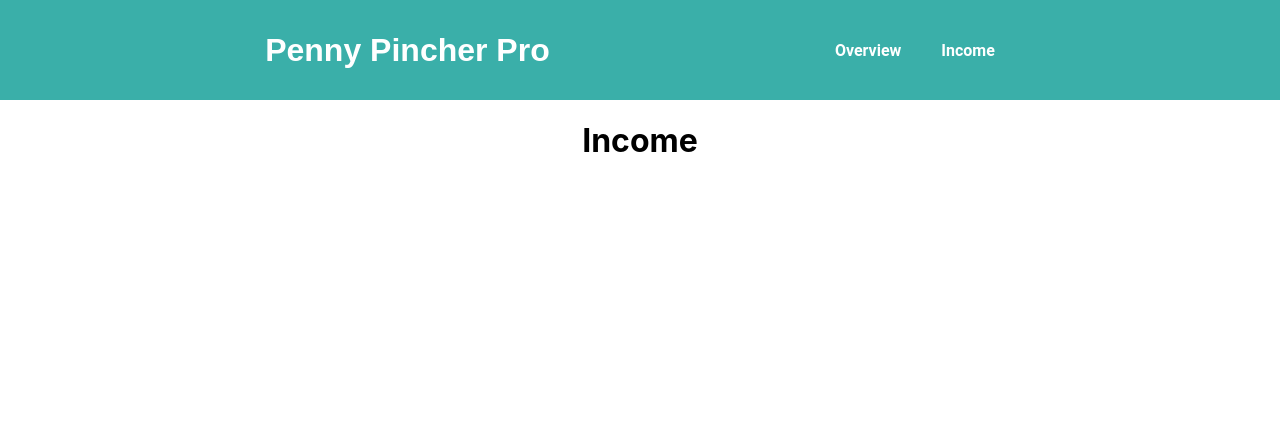
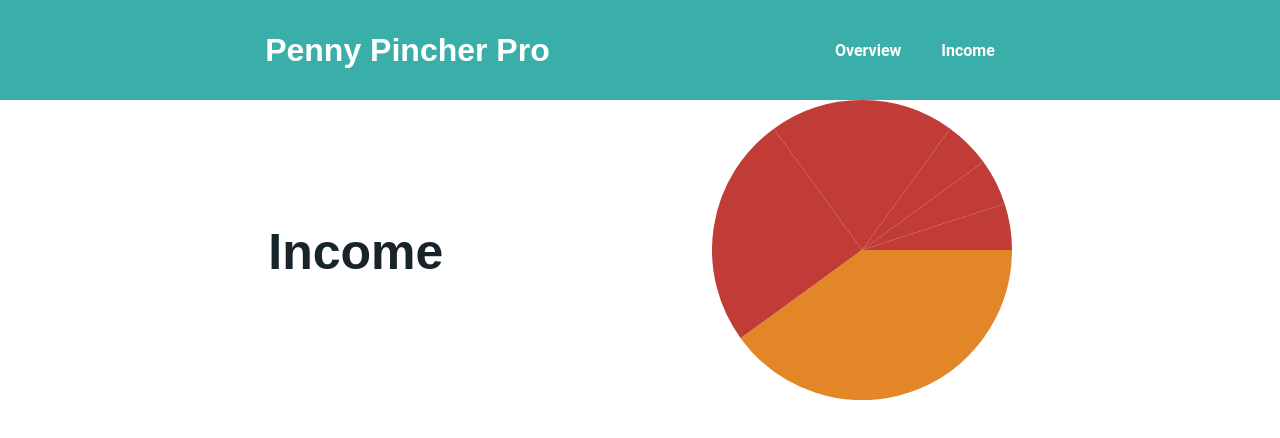
Before and after one commit to naimad-adrec/P-P-P, a React (Create React App) app in the folder p-p-p/: page /income in a window 1280 px wide. Shown: the top 438 px of the page. Built offline with nearby package versions, Linux system fonts and the light colour scheme.

Commit message:
Added donut functionality

```diff
--- a/p-p-p/src/App.css
+++ b/p-p-p/src/App.css
@@ -6,7 +6,7 @@
   margin: 50px 0;
   font-family: 'Belleza', sans-serif;
   font-size: 50px;
-  color: #1D49AE;
+  color: #17252a;
 }
 
 button {
--- a/p-p-p/src/App.js
+++ b/p-p-p/src/App.js
@@ -1,15 +1,18 @@
 import {BrowserRouter as Router, Routes, Route} from 'react-router-dom';
 import Header from './components/header';
+import Overview from './components/overview';
+import Income from './components/income';
 import './App.css';
+import Banner from './components/banner'
 
 function App() {
   return (
     <div className="App">
       <Router>
-        <Header/>
+        <Header></Header>
         <Routes>
-          <Route path="/overview" element={<h1>Overview</h1>}/>
-          <Route path="/income" element={<h1>Income</h1>}/>
+          <Route path="/overview" element={<Overview></Overview>}/>
+          <Route path="/income" element={<Income></Income>}/>
         </Routes>
       </Router>
     </div>
--- /dev/null
+++ b/p-p-p/src/components/banner.css
@@ -0,0 +1,23 @@
+.banner {
+    position: right;
+    top: 8%;
+    right: 0;
+    width: 25%;
+    background-color: #000000;
+    padding: 20px;
+    display: flex;
+    flex-direction: column;
+    align-items: right;
+    color: #fff;
+  }
+
+  .banner h2 {
+    margin-top: 0;
+    padding-right: 20px;
+    text-align: right;
+  }
+
+  .banner p {
+    margin-bottom: 0;
+    text-align: right;
+  }
--- /dev/null
+++ b/p-p-p/src/components/banner.js
@@ -0,0 +1,12 @@
+import React from 'react'
+import './banner.css'
+const banner = () => {
+  return (
+    <div className='banner'>
+    <h2>Rectangle banner</h2>
+    <p>This is a rectangle banner.</p>
+    </div>
+  )
+}
+
+export default banner
--- /dev/null
+++ b/p-p-p/src/components/income.css
@@ -0,0 +1,7 @@
+.income {
+    display: flex;
+    align-items: center;
+    justify-content: space-evenly;
+    background-color: '#def2f1';
+
+}
--- /dev/null
+++ b/p-p-p/src/components/income.js
@@ -0,0 +1,27 @@
+import React from 'react'
+import { PieChart } from 'react-minimal-pie-chart';
+import './income.css'
+
+const income = () => {
+  return (
+    <div className='income'>
+        <h1 className="title">Income</h1>
+        <div className="donuts">
+            <div className='budgetChart'>
+                <PieChart
+            data={[
+                { title: 'Savings', value: 40, color: '#E38627' },
+                { title: 'Food', value: 25, color: '#C13C37' },
+                { title: 'Personal', value: 20, color: '#C13C37' },
+                { title: 'Transportation', value: 5, color: '#C13C37' },
+                { title: 'Medical', value: 5, color: '#C13C37' },
+                { title: 'Housing', value: 5, color: '#C13C37' },
+            ]}
+                />
+            </div>
+        </div>
+    </div>
+  )
+}
+
+export default income
--- a/p-p-p/src/components/overview.js
+++ b/p-p-p/src/components/overview.js
@@ -1,15 +1,19 @@
-import React from 'react'
-import {donutData} from '../data/donutData';
-import donut from './donut'
+import React from 'react';
+import { PieChart } from 'react-minimal-pie-chart';
 
 const overview = () => {
   return (
     <div>
     <h1 className="title">Overview</h1>
     <div className="donuts">
-        {data.map((donut, index) => (
-            <donut category={donut.category} savings={donut.savings} percentage={donut.percentage} key={index}/>
-        ))}
+        <div className='savingsChart'>
+            <PieChart
+        data={[
+            { title: 'Savings', value: 40, color: '#E38627' },
+            { title: 'Spendings', value: 60, color: '#C13C37' },
+        ]}
+        />
+        </div>
     </div>
 </div>
   )
```
Also changed, not shown: p-p-p/src/components/donut.js (+7 -0 lines), 1 other file (tests, documents, lock files or other folders).
